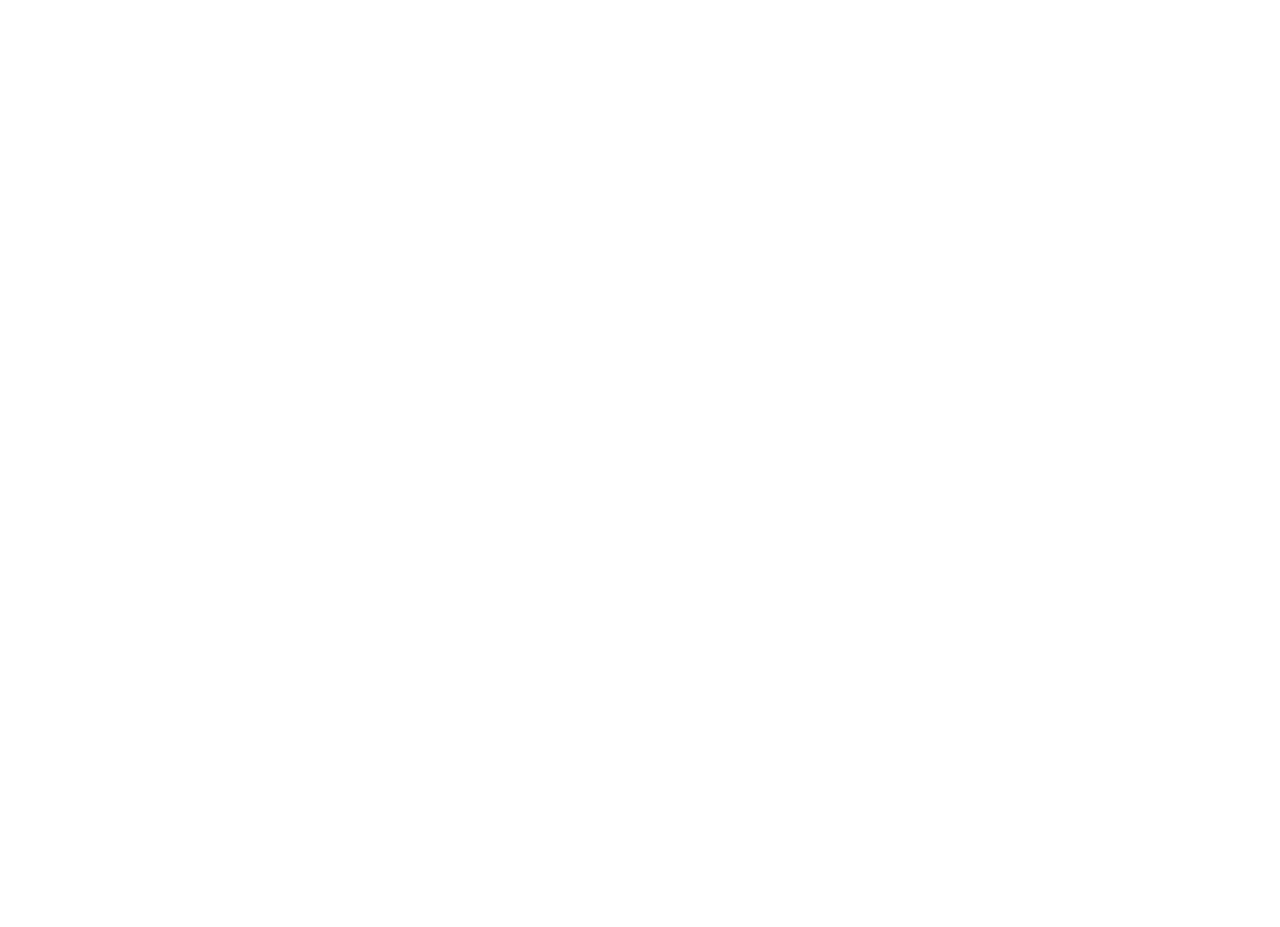
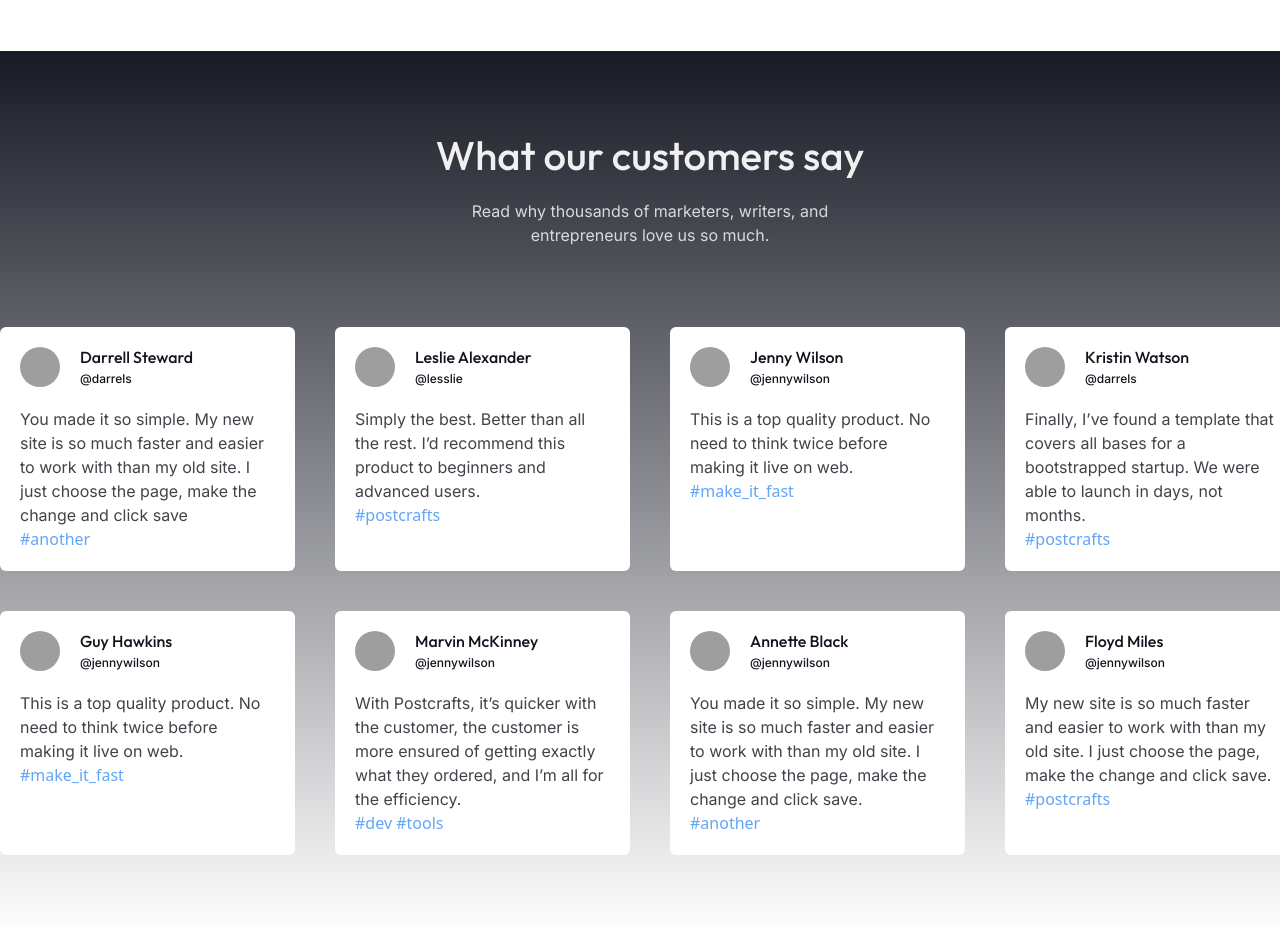
Before and after one commit to nurhossainfarid/hotchpotch-innovations-frontend-task, a React (Vite) app: page / in a window 1280 px wide. Shown: the part 3540-4467 px from the top of the page. Before the commit the page ends 3616 px from the top, so only its background shows below. Built offline with nearby package versions, Linux system fonts and the light colour scheme; grey boxes are pictures that could not be loaded.

Commit message:
add customer review

```diff
--- a/package.json
+++ b/package.json
@@ -11,6 +11,7 @@
   },
   "dependencies": {
     "@hookform/resolvers": "^3.10.0",
+    "@radix-ui/react-avatar": "^1.1.2",
     "@radix-ui/react-checkbox": "^1.1.3",
     "@radix-ui/react-dialog": "^1.1.4",
     "@radix-ui/react-dropdown-menu": "^2.1.4",
--- a/src/components/customerReview/CustomerReview.tsx
+++ b/src/components/customerReview/CustomerReview.tsx
@@ -1,9 +1,55 @@
+import { customerReviews } from "@/constants";
+import Paragraph from "../ui/paragraph";
+import Title from "../ui/title";
+import { Avatar, AvatarFallback, AvatarImage } from "@/components/ui/avatar";
+import SubTitle from "../ui/subtitle";
+
 const CustomerReview = () => {
-    return (
-        <div>
-
+  return (
+    <div
+      style={{
+        background:
+          "linear-gradient(180deg, #171924 0%, rgba(23, 25, 36, 0) 100%)",
+      }}
+      className="py-20"
+    >
+      <div style={{ width: "1300px" }} className="mx-auto">
+        <div className="flex flex-col items-center justify-center gap-5">
+          <Title text="What our customers say" fontSize="2xl" />
+          <Paragraph
+            text="Read why thousands of marketers, writers, and entrepreneurs love us so much."
+            width="30%"
+            textAlign="center"
+          />
         </div>
-    );
+        <div className="grid grid-cols-2 md:grid-cols-3 lg:grid-cols-4 gap-10 mt-20">
+          {customerReviews.map((review) => (
+            <div
+              className="bg-white p-5 rounded-md flex flex-col gap-5 h-cover"
+              key={review.id}
+            >
+              <div className="flex items-center justify-start gap-5">
+                <Avatar>
+                  <AvatarImage
+                    src="https://github.com/shadcn.png"
+                    alt="@shadcn"
+                  />
+                </Avatar>
+                <div className="flex flex-col gap-1">
+                  <Title text={review.name} fontSize="base" color="#12141D" />
+                  <SubTitle text={review.email} fontSize="xs" color="#12141D" />
+                </div>
+              </div>
+              <div>
+                <Paragraph text={review.comment} color="#12141D" />
+                <a className="text-blue-400">{review.about}</a>
+              </div>
+            </div>
+          ))}
+        </div>
+      </div>
+    </div>
+  );
 };
 
 export default CustomerReview;
--- a/src/components/layout/MainLayout.tsx
+++ b/src/components/layout/MainLayout.tsx
@@ -9,6 +9,7 @@ import Title from "../ui/title";
 import Paragraph from "../ui/paragraph";
 import { Button } from "../ui/button";
 import Service from "../service/Service";
+import CustomerReview from "../customerReview/CustomerReview";
 
 const MainLayout = () => {
   const { theme } = useTheme();
@@ -25,6 +26,7 @@ const MainLayout = () => {
         <Header theme={theme} />
       </div>
       <Service />
+      <CustomerReview />
       <Outlet />
     </div>
   );
--- a/src/components/service/Service.tsx
+++ b/src/components/service/Service.tsx
@@ -86,13 +86,12 @@ const Service = () => {
           See all 54 available tools
         </Button>
       </div>
-      <hr />
       <div className="flex flex-col items-center justify-center gap-5">
         <div className="flex flex-col items-center justify-center">
           <Title text="Mixland helps you" fontSize="2xl" />
           <Title text="build beautiful website" fontSize="2xl" />
         </div>
-        <div className="flex flex-col md:flex-row items-start justify-center gap-16">
+        <div className="flex flex-col md:flex-row items-start justify-center gap-16 py-10">
           <div className="flex flex-col gap-5">
             <Button className="text-white text-md text-left">Blog Headlines</Button>
             <Button className="text-white text-md" variant={"outline"}>
--- /dev/null
+++ b/src/components/ui/avatar.tsx
@@ -0,0 +1,48 @@
+import * as React from "react"
+import * as AvatarPrimitive from "@radix-ui/react-avatar"
+
+import { cn } from "@/lib/utils"
+
+const Avatar = React.forwardRef<
+  React.ElementRef<typeof AvatarPrimitive.Root>,
+  React.ComponentPropsWithoutRef<typeof AvatarPrimitive.Root>
+>(({ className, ...props }, ref) => (
+  <AvatarPrimitive.Root
+    ref={ref}
+    className={cn(
+      "relative flex h-10 w-10 shrink-0 overflow-hidden rounded-full",
+      className
+    )}
+    {...props}
+  />
+))
+Avatar.displayName = AvatarPrimitive.Root.displayName
+
+const AvatarImage = React.forwardRef<
+  React.ElementRef<typeof AvatarPrimitive.Image>,
+  React.ComponentPropsWithoutRef<typeof AvatarPrimitive.Image>
+>(({ className, ...props }, ref) => (
+  <AvatarPrimitive.Image
+    ref={ref}
+    className={cn("aspect-square h-full w-full", className)}
+    {...props}
+  />
+))
+AvatarImage.displayName = AvatarPrimitive.Image.displayName
+
+const AvatarFallback = React.forwardRef<
+  React.ElementRef<typeof AvatarPrimitive.Fallback>,
+  React.ComponentPropsWithoutRef<typeof AvatarPrimitive.Fallback>
+>(({ className, ...props }, ref) => (
+  <AvatarPrimitive.Fallback
+    ref={ref}
+    className={cn(
+      "flex h-full w-full items-center justify-center rounded-full bg-muted",
+      className
+    )}
+    {...props}
+  />
+))
+AvatarFallback.displayName = AvatarPrimitive.Fallback.displayName
+
+export { Avatar, AvatarImage, AvatarFallback }
--- a/src/constants/index.ts
+++ b/src/constants/index.ts
@@ -73,3 +73,70 @@ export const toolData = [
     description: "Write a better blog title with our AI tool.",
   },
 ];
+
+export const customerReviews = [
+  {
+    id: "c1",
+    name: "Darrell Steward",
+    email: "@darrels",
+    comment:
+      "You made it so simple. My new site is so much faster and easier to work with than my old site. I just choose the page, make the change and click save",
+    about: "#another",
+  },
+  {
+    id: "c2",
+    name: "Leslie Alexander",
+    email: "@lesslie",
+    comment:
+      "Simply the best. Better than all the rest. I’d recommend this product to beginners and advanced users.",
+    about: "#postcrafts",
+  },
+  {
+    id: "c3",
+    name: "Jenny Wilson",
+    email: "@jennywilson",
+    comment:
+      "This is a top quality product. No need to think twice before making it live on web.",
+    about: "#make_it_fast",
+  },
+  {
+    id: "c4",
+    name: "Kristin Watson",
+    email: "@darrels",
+    comment:
+      "Finally, I’ve found a template that covers all bases for a bootstrapped startup. We were able to launch in days, not months.",
+    about: "#postcrafts",
+  },
+  {
+    id: "c5",
+    name: "Guy Hawkins",
+    email: "@jennywilson",
+    comment:
+      "This is a top quality product. No need to think twice before making it live on web.",
+    about: "#make_it_fast",
+  },
+  {
+    id: "c6",
+    name: "Marvin McKinney",
+    email: "@jennywilson",
+    comment:
+      "With Postcrafts, it’s quicker with the customer, the customer is more ensured of getting exactly what they ordered, and I’m all for the efficiency.",
+    about: "#dev #tools",
+  },
+  {
+    id: "c7",
+    name: "Annette Black",
+    email: "@jennywilson",
+    comment:
+      "You made it so simple. My new site is so much faster and easier to work with than my old site. I just choose the page, make the change and click save.",
+    about: "#another",
+  },
+  {
+    id: "c8",
+    name: "Floyd Miles",
+    email: "@jennywilson",
+    comment:
+      "My new site is so much faster and easier to work with than my old site. I just choose the page, make the change and click save.",
+    about: "#postcrafts",
+  },
+];
```
Also changed, not shown: 1 other file (tests, documents, lock files or other folders).
